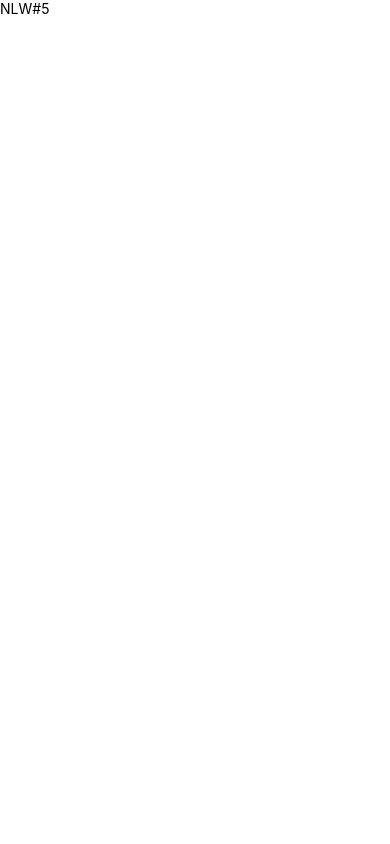
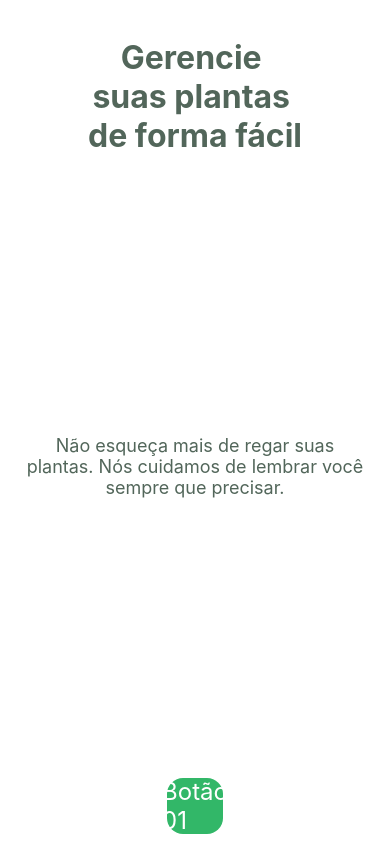
Before and after one commit to MarquisAlexander/plantmanager, a React Native app: screen / in a window 390 px wide. Built offline with nearby package versions, Linux system fonts and the light colour scheme.

Commit message:
create first screen

```diff
--- a/App.tsx
+++ b/App.tsx
@@ -1,20 +1,8 @@
-import React, { Fragment } from 'react';
-import { Text, View, StyleSheet } from 'react-native';
+import React from 'react';
+import { Welcome } from './src/pages/Welcome';
 
 export default function App() {
   return (
-    <View>
-      <Text>
-        NLW#5
-      </Text>
-    </View>
+    <Welcome />
   )
 }
-
-const style = StyleSheet.create({
-  container: {
-    flex: 1,
-    justifyContent: 'center',
-    alignItems: 'center'
-  }
-})
--- /dev/null
+++ b/custom.d.ts
@@ -0,0 +1,4 @@
+declare module '*.png' {
+    const contet: any;
+    export default content;
+}
--- /dev/null
+++ b/src/components/Button.tsx
@@ -0,0 +1,33 @@
+import React from 'react';
+import { TouchableOpacity, StyleSheet, Text, TouchableOpacityProps } from 'react-native';
+import colors from '../../styles/colors';
+
+interface ButtonProps extends TouchableOpacityProps {
+    title: string;
+}
+
+export function Button({ title } : ButtonProps ) {
+    return (
+        <TouchableOpacity style={styles.button}>
+                <Text style={styles.buttonText}>
+                    {title}
+                </Text>
+            </TouchableOpacity>
+    )
+}
+
+const styles = StyleSheet.create({
+    button: {
+        backgroundColor: colors.green,
+        justifyContent: 'center',
+        alignItems: 'center',
+        borderRadius: 16,
+        marginBottom: 10,
+        height: 56,
+        width: 56,
+    },
+    buttonText: {
+        color: colors.white,
+        fontSize: 24,
+    }
+})
--- /dev/null
+++ b/src/pages/Welcome.tsx
@@ -0,0 +1,77 @@
+import React, { useState } from 'react';
+import { View, Text, Image, TouchableOpacity, StyleSheet, SafeAreaView } from 'react-native';
+import colors from '../../styles/colors';
+
+import {Button} from '../components/Button';
+
+import watering from '../assests/watering.png';
+
+export function Welcome() {
+
+    const [visible, setVisible] = useState(false);
+
+    function handleVisibility() {
+        setVisible(true)
+    }
+
+    return (
+        <SafeAreaView style={styles.container}>
+            <Text style={styles.title}>
+                Gerencie {'\n'}
+                suas plantas {'\n'}
+                de forma fácil
+            </Text>
+
+            {
+                visible &&
+                <Image style={styles.image} source={watering} />
+            }
+
+            <Text style={styles.subtitle}>
+                Não esqueça mais de regar suas plantas.
+                Nós cuidamos de lembrar você sempre que precisar.
+            </Text>
+
+            <Button title="Botão 01"/>
+
+        </SafeAreaView>
+    )
+}
+
+const styles = StyleSheet.create({
+    container: {
+        flex: 1,
+        alignItems: 'center',
+        justifyContent: 'space-between',
+    },
+    title: {
+        fontSize: 32,
+        fontWeight: 'bold',
+        textAlign: 'center',
+        color: colors.heading,
+        marginTop: 38
+    },
+    subtitle: {
+        textAlign: 'center',
+        fontSize: 18,
+        paddingHorizontal: 20,
+        color: colors.heading,
+    },
+    button: {
+        backgroundColor: colors.green,
+        justifyContent: 'center',
+        alignItems: 'center',
+        borderRadius: 16,
+        marginBottom: 10,
+        height: 56,
+        width: 56,
+    },
+    image: {
+        width: 292,
+        height: 284,
+    },
+    buttonText: {
+        color: colors.white,
+        fontSize: 24,
+    }
+})
--- /dev/null
+++ b/styles/colors.ts
@@ -0,0 +1,19 @@
+export default {
+  green: '#32B768',
+  green_dark: '#2B7A4B',
+  green_light: '#DAF2E4',
+
+  heading: '#52665A',
+  body_dark: '#738078',
+  body_light: '#AAB2AD',
+
+  background: '#FFFFFF',
+  shape: '#F0F0F0',
+  white: '#FFFFFF',
+  gray: '#CFCFCF',
+
+  blue: '#3D7199',
+  blue_light: '#EBF6FF',
+
+  red: '#E83F5B',
+};
```
